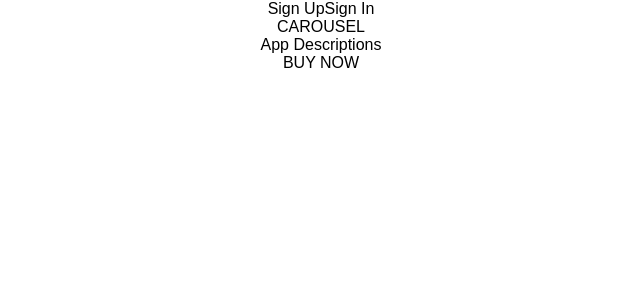
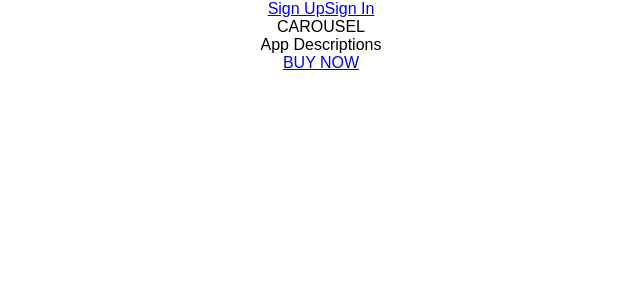
Before and after one commit to Streltz/heyteam, a React (Create React App) app in the folder hey-team/: page / in a window 1280 px wide. Shown: the top 300 px of the page, without its empty margins (319-959 px from the left). Built offline with nearby package versions, Linux system fonts and the light colour scheme.

Commit message:
added billing component

```diff
--- a/hey-team/src/App.js
+++ b/hey-team/src/App.js
@@ -9,6 +9,7 @@ import Dashboard from './components/Dashboard';
 import Landing from './components/Landing';
 import Signin from './components/Signin';
 import Signup from './components/Signup';
+import Billing from './components/Billing';
 
 class App extends Component {
   render() {
@@ -23,6 +24,7 @@ class App extends Component {
           <Route path ="/editconvo/:id" component = {EditConvo} />
           <Route path ="/signin" component = {Signin} />
           <Route path ="/signup" component = {Signup} />
+          <Route path ="/billing" component = {Billing} />
           {/* <Route path ="/preferences" component = {Preferences} /> */}
           {/* <Route path ="/billing" component = {Billing} /> */}
         </div>
--- /dev/null
+++ b/hey-team/src/components/Billing.js
@@ -0,0 +1,20 @@
+import React from 'react';
+import { connect } from 'react-redux';
+
+class Billing extends React.Component {
+
+  render() {
+    return (
+      <div>
+        Billing form goes here
+      </div>
+    );
+  }
+}
+
+const mapStateToProps = (state) => {
+    return {
+    }
+}
+
+export default connect(mapStateToProps, {  })(Billing);
--- a/hey-team/src/components/Landing.js
+++ b/hey-team/src/components/Landing.js
@@ -1,5 +1,6 @@
 import React from 'react';
 import { connect } from 'react-redux';
+import { Link } from 'react-router-dom';
 //import { addConvo } from '../actions';
 
 // import Loading from './Loading';
@@ -11,10 +12,14 @@ class Landing extends React.Component {
     render() {
       return (
         <div>
-          <div><span>Sign Up</span><span>Sign In</span></div>
+          <div>
+            <Link to="/signup">Sign Up</Link>
+            <Link to="/signin">Sign In</Link>
+          </div>
+
           <div>CAROUSEL</div>
           <div>App Descriptions</div>
-          <div>BUY NOW</div>
+          <Link to="/billing">BUY NOW</Link>
         </div>
       );
     }
```
